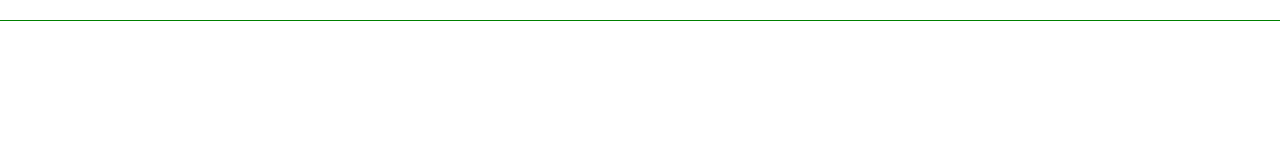
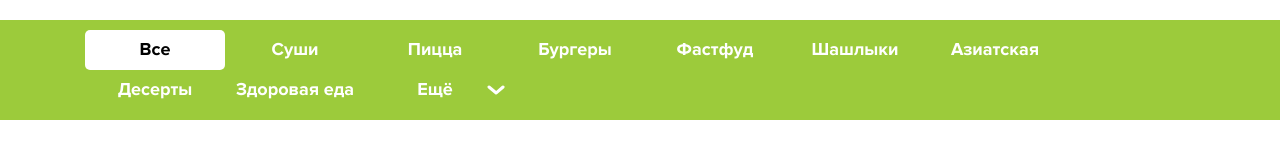
Before and after one commit to pashakiz/test-eda, a website built with webpack: page src/html/includes/header.html in a window 1280 px wide. Shown: the part 69-228 px from the top of the page. Built offline with nearby package versions, Linux system fonts and the light colour scheme.

Commit message:
navigation

```diff
--- a/src/html/includes/header.html
+++ b/src/html/includes/header.html
@@ -91,5 +91,20 @@
 				</div>
 			</div>
 		</div>
+		<div class="navigation">
+			<div class="container">
+				<nav class="nav">
+					<a href="" class="nav__item active">Все</a>
+					<a href="" class="nav__item">Суши</a>
+					<a href="" class="nav__item">Пицца</a>
+					<a href="" class="nav__item">Бургеры</a>
+					<a href="" class="nav__item">Фастфуд</a>
+					<a href="" class="nav__item">Шашлыки</a>
+					<a href="" class="nav__item">Азиатская</a>
+					<a href="" class="nav__item">Десерты</a>
+					<a href="" class="nav__item">Здоровая еда</a>
+					<a href="" class="nav__item nav__item_icon nav__item_icon-shevron">Ещё</a>
+				</nav>
+			</div>
+		</div>
 	</header>
-	<div style="width: 100%; border-bottom: 1px solid green;"></div>
--- a/src/scss/header.scss
+++ b/src/scss/header.scss
@@ -85,3 +85,37 @@
     }
   }
 }
+
+.navigation {
+  width: 100%;
+  min-height: 60px;
+  background-color: #9CCB3B;
+  padding: 10px 0;
+}
+.nav {
+  display: flex;
+  flex-direction: row;
+  align-items: center;
+  .nav__item {
+    width: 140px;
+    height: 40px;
+    font-family: $font_family;
+    font-weight: 700;
+    font-size: 18px;
+    color: #fff;
+    text-decoration: none;
+    text-align: center;
+    padding: 6px 0;
+    background-position: 100% 50%;
+    background-repeat: no-repeat;
+    &:hover {}
+    &.active {
+      color: #000;
+      border-radius: 5px;
+      background-color: #fff;
+    }
+    &.nav__item_icon-shevron {
+      background-image: url('../img/icons/shevron.svg');
+    }
+  }
+}
```
Also changed, not shown: src/img/icons/shevron.svg (added).
